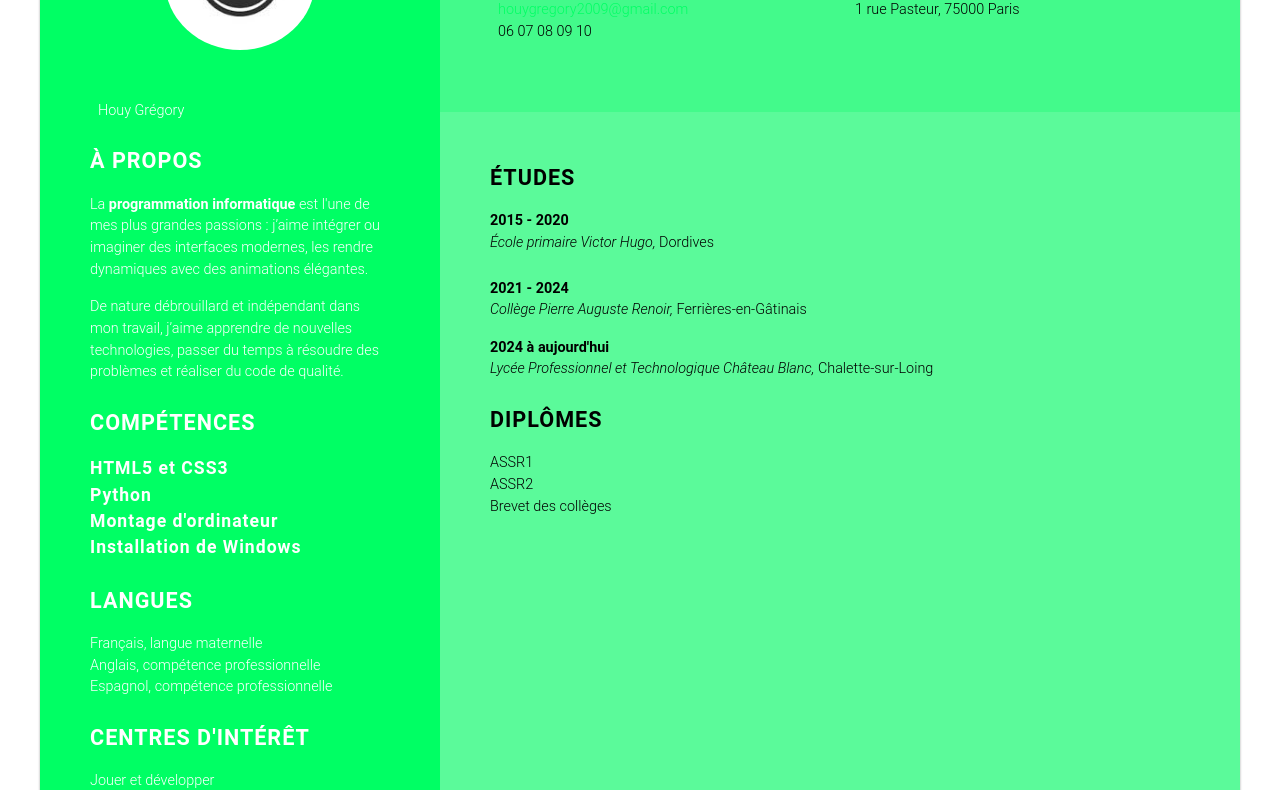
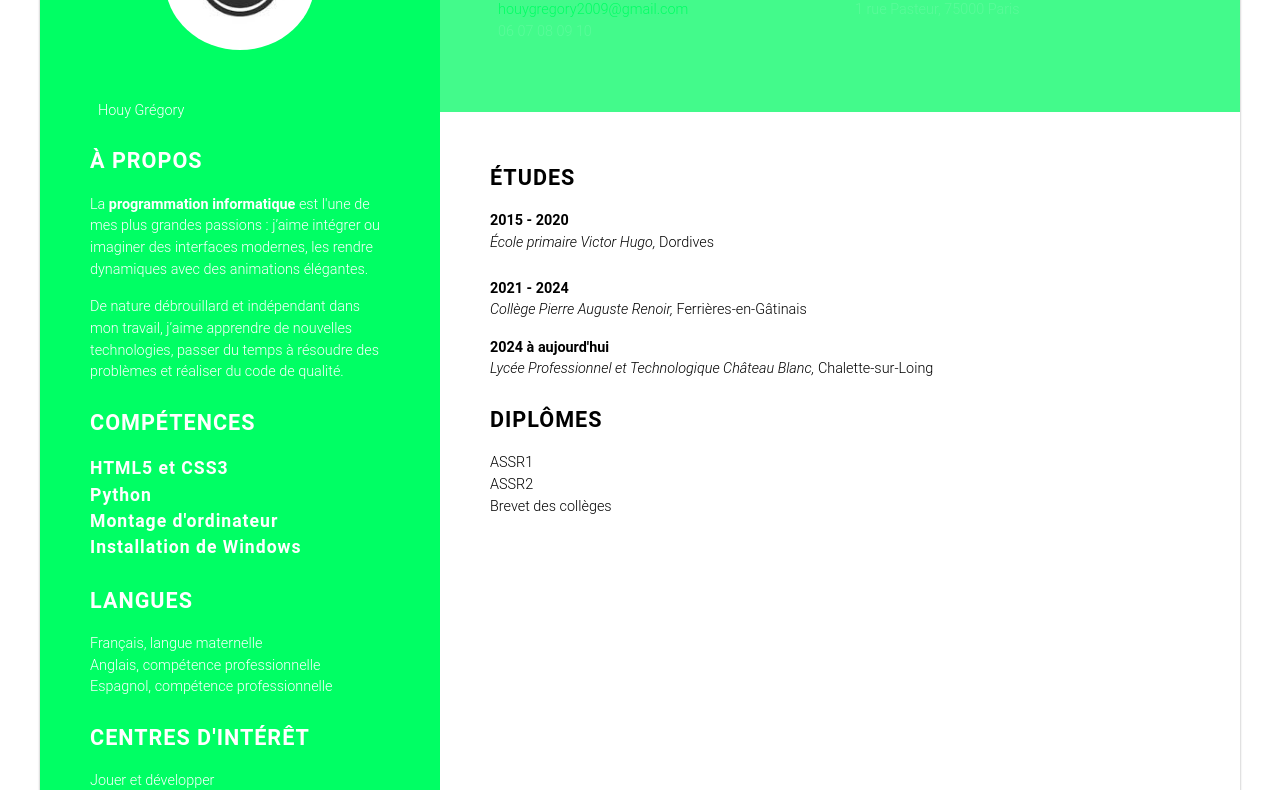
Before and after one commit to gregory-houy/mon-cv, a plain HTML site: page index.html in a window 1280 px wide. Shown: the part 238-1028 px from the top of the page. Drawn offline with Linux system fonts and the light colour scheme.

Commit message:
Update style.css

```diff
--- a/style.css
+++ b/style.css
@@ -113,14 +113,13 @@ h2{
   columns: 2;
   list-style-type: none;
   padding: 0;
-  color: black;
+  color: #5bfa9a;
 }
 
 /* CONTENT */
 .content{
   grid-area: content;
   padding: 50px;
-  background-color: #5bfa9a;
 }
 
 .experience-list{
```
